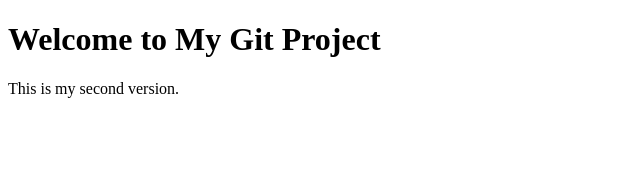
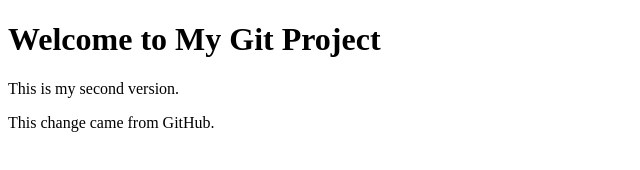
Before and after one commit to Salmasallam/GitLabProject, a plain HTML site: page index.html in a window 1280 px wide. Shown: the whole page, without its empty margins (0-640 px from the left). Drawn offline with Linux system fonts and the light colour scheme.

Commit message:
Add change from GitHub

```diff
--- a/index.html
+++ b/index.html
@@ -7,5 +7,6 @@
 <body>
     <h1>Welcome to My Git Project</h1>
     <p>This is my second version.</p>
+    <p>This change came from GitHub.</p>
 </body>
 </html>
```
